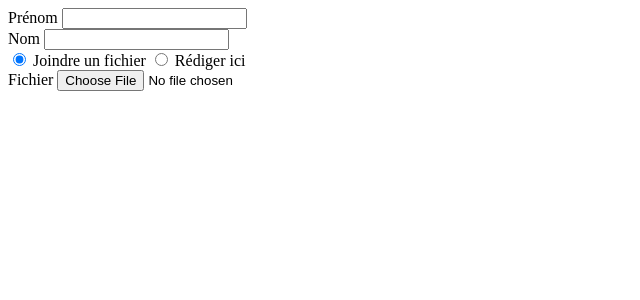
After one commit to Trollinou/candidature-echecs-briand, a PHP site: page /test.html in a window 1280 px wide. The commit adds this page. Shown: the top 300 px of the page, without its empty margins (0-640 px from the left). Run offline with PHP 8.4, Linux system fonts and the light colour scheme.

Commit message:
Refactor: extract JS, use wp_date, and optimize N+1 meta
- Moved inline JavaScript logic out of `Render.php` to a dedicated `public-application-form.js` enqueued script.
- Replaced all usages of native PHP `date()` function with the safe WordPress `wp_date()` helper.
- Avoided N+1 database queries by incorporating the `_ceb_eleve_classe_cible` explicit save directly into the bulk `$wpdb->query` meta insertion loop. Also unpacked array argument for `$wpdb->prepare()`.

Co-authored-by: Trollinou <1736548+Trollinou@users.noreply.github.com>

```diff
--- a/assets/js/public-application-form.js
+++ b/assets/js/public-application-form.js
@@ -44,4 +44,50 @@ document.addEventListener( 'DOMContentLoaded', () => {
 	if ( prenomRep ) {
 		prenomRep.addEventListener( 'blur', forceTitleCase );
 	}
+
+	// Gestion de la Motivation
+	const radios = document.querySelectorAll(
+		'input[name="ceb_motivation_type"]'
+	);
+	const fileWrap = document.getElementById( 'ceb_motivation_fichier_wrap' );
+	const textWrap = document.getElementById( 'ceb_motivation_texte_wrap' );
+	const fileInput = document.getElementById( 'ceb_motivation_fichier' );
+
+	const toggleMotivationFields = () => {
+		const selectedRadio = document.querySelector(
+			'input[name="ceb_motivation_type"]:checked'
+		);
+		if ( ! selectedRadio ) {
+			return;
+		}
+
+		if ( selectedRadio.value === 'fichier' ) {
+			if ( fileWrap ) {
+				fileWrap.style.display = 'block';
+			}
+			if ( textWrap ) {
+				textWrap.style.display = 'none';
+			}
+			if ( fileInput ) {
+				fileInput.required = true;
+			}
+		} else {
+			if ( fileWrap ) {
+				fileWrap.style.display = 'none';
+			}
+			if ( textWrap ) {
+				textWrap.style.display = 'block';
+			}
+			if ( fileInput ) {
+				fileInput.required = false;
+			}
+		}
+	};
+
+	radios.forEach( ( radio ) => {
+		radio.addEventListener( 'change', toggleMotivationFields );
+	} );
+
+	// Initialisation
+	toggleMotivationFields();
 } );
--- /dev/null
+++ b/test.html
@@ -0,0 +1,35 @@
+<!DOCTYPE html>
+<html lang="fr">
+<head>
+    <meta charset="UTF-8">
+    <title>Test Form</title>
+</head>
+<body>
+    <form>
+        <div class="form-row">
+            <label for="ceb_eleve_prenom">Prénom</label>
+            <input type="text" id="ceb_eleve_prenom" name="ceb_eleve_prenom">
+        </div>
+        <div class="form-row">
+            <label for="ceb_eleve_nom">Nom</label>
+            <input type="text" id="ceb_eleve_nom" name="ceb_eleve_nom">
+        </div>
+
+        <div class="form-row">
+            <label><input type="radio" name="ceb_motivation_type" value="fichier" checked> Joindre un fichier</label>
+            <label><input type="radio" name="ceb_motivation_type" value="texte"> Rédiger ici</label>
+        </div>
+
+        <div class="form-row" id="ceb_motivation_fichier_wrap">
+            <label for="ceb_motivation_fichier">Fichier</label>
+            <input type="file" id="ceb_motivation_fichier" name="ceb_motivation_fichier" required>
+        </div>
+
+        <div class="form-row" id="ceb_motivation_texte_wrap" style="display:none;">
+            <label for="ceb_motivation_texte">Texte</label>
+            <textarea id="ceb_motivation_texte" name="ceb_motivation_texte"></textarea>
+        </div>
+    </form>
+    <script src="assets/js/public-application-form.js"></script>
+</body>
+</html>
```
Also changed, not shown: includes/Shortcodes/Application_Form/Handler.php (+7 -6 lines), includes/Shortcodes/Application_Form/Render.php (+1 -32 lines).
